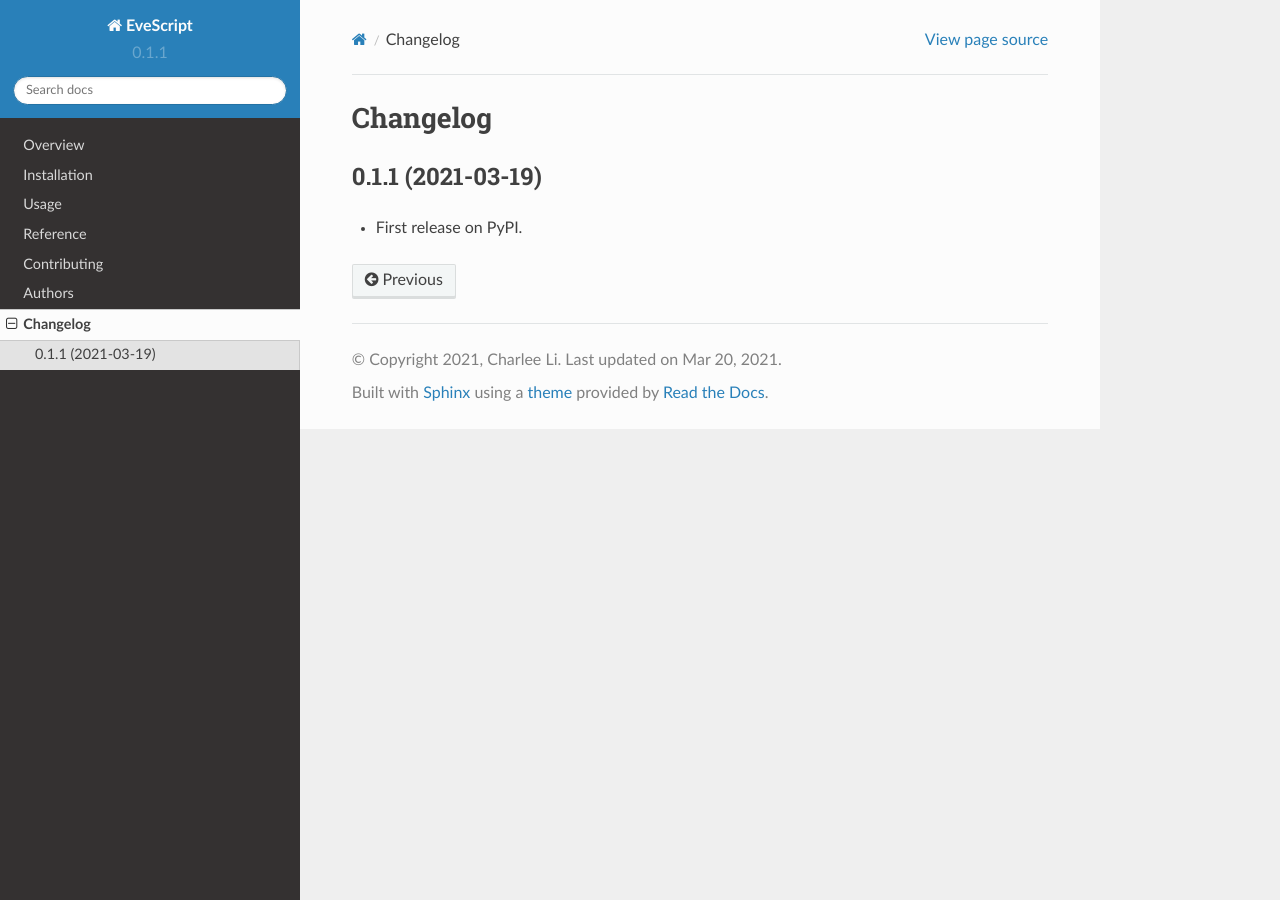
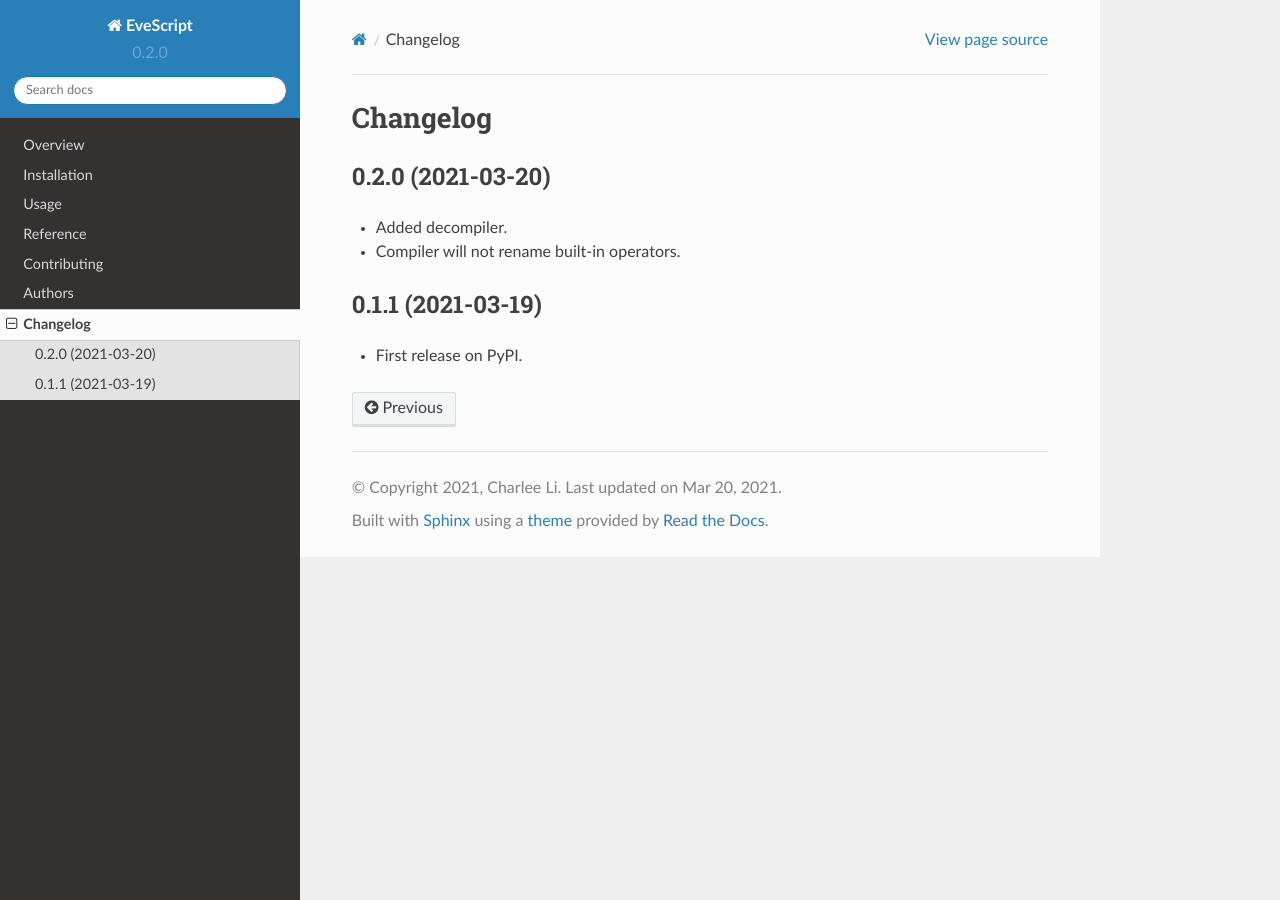
Before and after one commit to charlee/evescript, a Sphinx documentation site: the page built from docs/changelog.rst, in a window 1280 px wide. Built offline with Sphinx 7.4.7 and the Read the Docs theme 2.0.0, drawn with Linux system fonts in a browser that asks for light colours.

Commit message:
bumped version to 0.2.0

```diff
--- a/CHANGELOG.rst
+++ b/CHANGELOG.rst
@@ -1,6 +1,13 @@
 
 Changelog
 =========
+
+
+0.2.0 (2021-03-20)
+------------------
+
+* Added decompiler.
+* Compiler will not rename built-in operators.
 
 0.1.1 (2021-03-19)
 ------------------
--- a/README.rst
+++ b/README.rst
@@ -41,9 +41,9 @@ EveScript
     :alt: Supported implementations
     :target: https://pypi.org/project/evescript
 
-.. |commits-since| image:: https://img.shields.io/github/commits-since/charlee/evescript/0.1.1.svg
+.. |commits-since| image:: https://img.shields.io/github/commits-since/charlee/evescript/0.2.0.svg
     :alt: Commits since latest release
-    :target: https://github.com/charlee/evescript/compare/0.1.1...master
+    :target: https://github.com/charlee/evescript/compare/0.2.0...master
 
 
 
--- a/docs/conf.py
+++ b/docs/conf.py
@@ -20,7 +20,7 @@ project = 'EveScript'
 year = '2021'
 author = 'Charlee Li'
 copyright = '{0}, {1}'.format(year, author)
-version = release = '0.1.1'
+version = release = '0.2.0'
 
 pygments_style = 'trac'
 templates_path = ['.']
--- a/setup.py
+++ b/setup.py
@@ -19,7 +19,7 @@ def read(*names, **kwargs):
 
 setup(
     name='evescript',
-    version='0.1.1',
+    version='0.2.0',
     license='MIT',
     description='A simple script language for event-based automation tasks.',
     long_description='%s\n%s' % (
```
Also changed, not shown: 1 other file.
